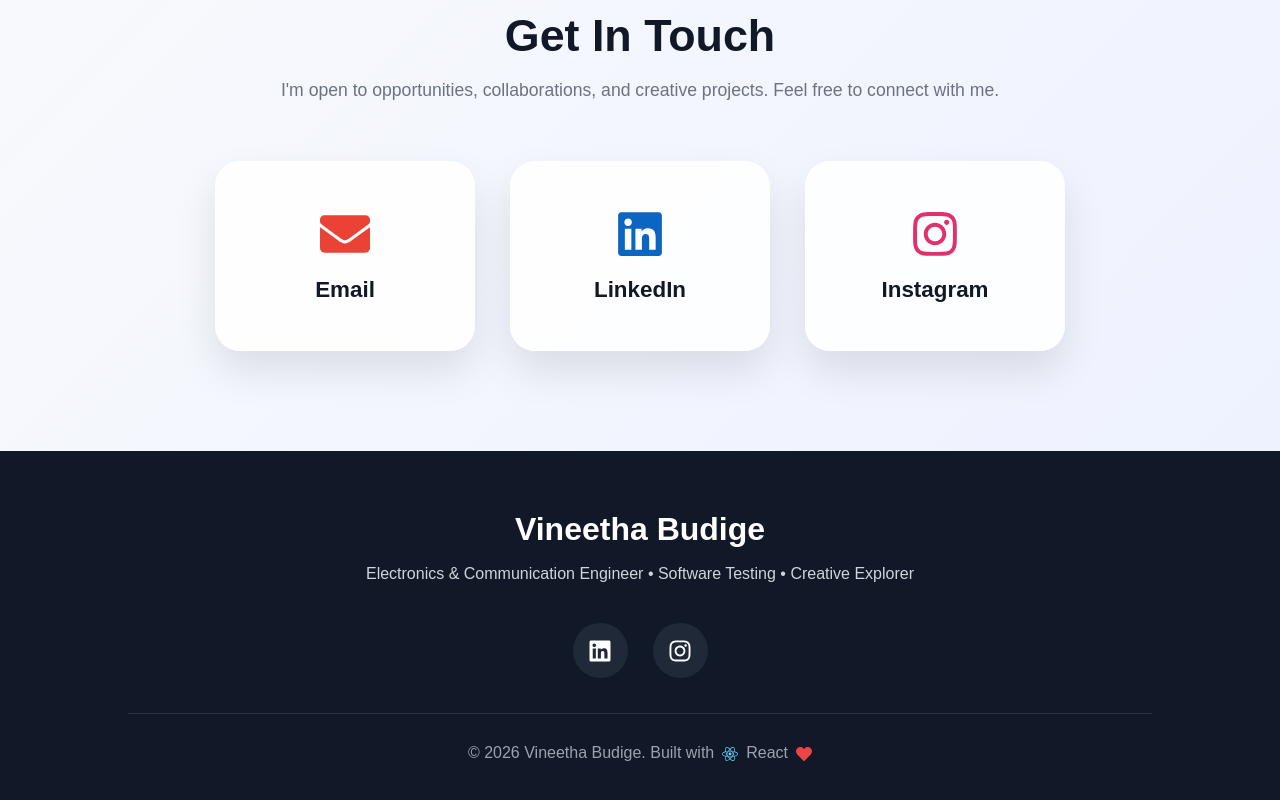
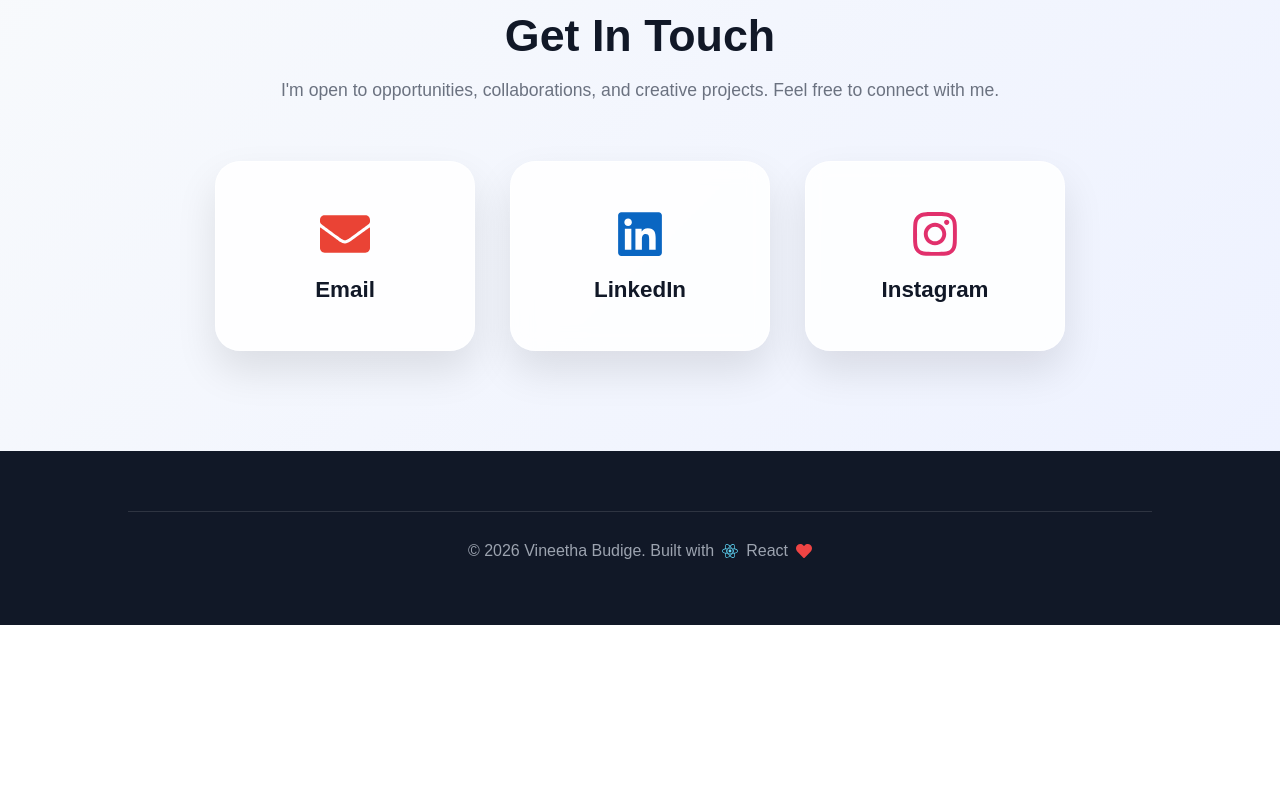
Before and after one commit to vineetha01-commits/vineetha-portfolio, a React (Vite) app: page / in a window 1280 px wide. Shown: the part 6853-7653 px from the top of the page. After the commit the page ends 7478 px from the top, so only its background shows below. Built offline with nearby package versions, Linux system fonts and the light colour scheme.

Commit message:
Simplify footer section design

```diff
--- a/src/components/Footer.jsx
+++ b/src/components/Footer.jsx
@@ -1,11 +1,10 @@
 import "../styles/Footer.css";
 
 import {
-  FaLinkedin,
-  FaInstagram,
-  FaHeart,
-  FaReact
+  FaReact,
+  FaHeart
 } from "react-icons/fa";
+
 
 function Footer() {
 
@@ -13,46 +12,17 @@ function Footer() {
 
     <footer className="footer">
 
-      <h3>
-        Vineetha Budige
-      </h3>
-
-      <p>
-        Electronics & Communication Engineer • Software Testing • Creative Explorer
-      </p>
-
-
-      <div className="footer-icons">
-
-        <a
-          href="https://www.linkedin.com/in/vineetha-budige-19654b219"
-          target="_blank"
-          rel="noopener noreferrer"
-          aria-label="LinkedIn"
-        >
-          <FaLinkedin />
-        </a>
-
-
-        <a
-          href="https://www.instagram.com/vinitha._.goud/"
-          target="_blank"
-          rel="noopener noreferrer"
-          aria-label="Instagram"
-        >
-          <FaInstagram />
-        </a>
-
-      </div>
-
-
       <div className="footer-bottom">
 
         <p>
           © 2026 Vineetha Budige. Built with
+
           <FaReact className="react-icon" />
+
           React
+
           <FaHeart className="heart-icon" />
+
         </p>
 
       </div>
@@ -63,4 +33,5 @@ function Footer() {
 
 }
 
+
 export default Footer;
```
